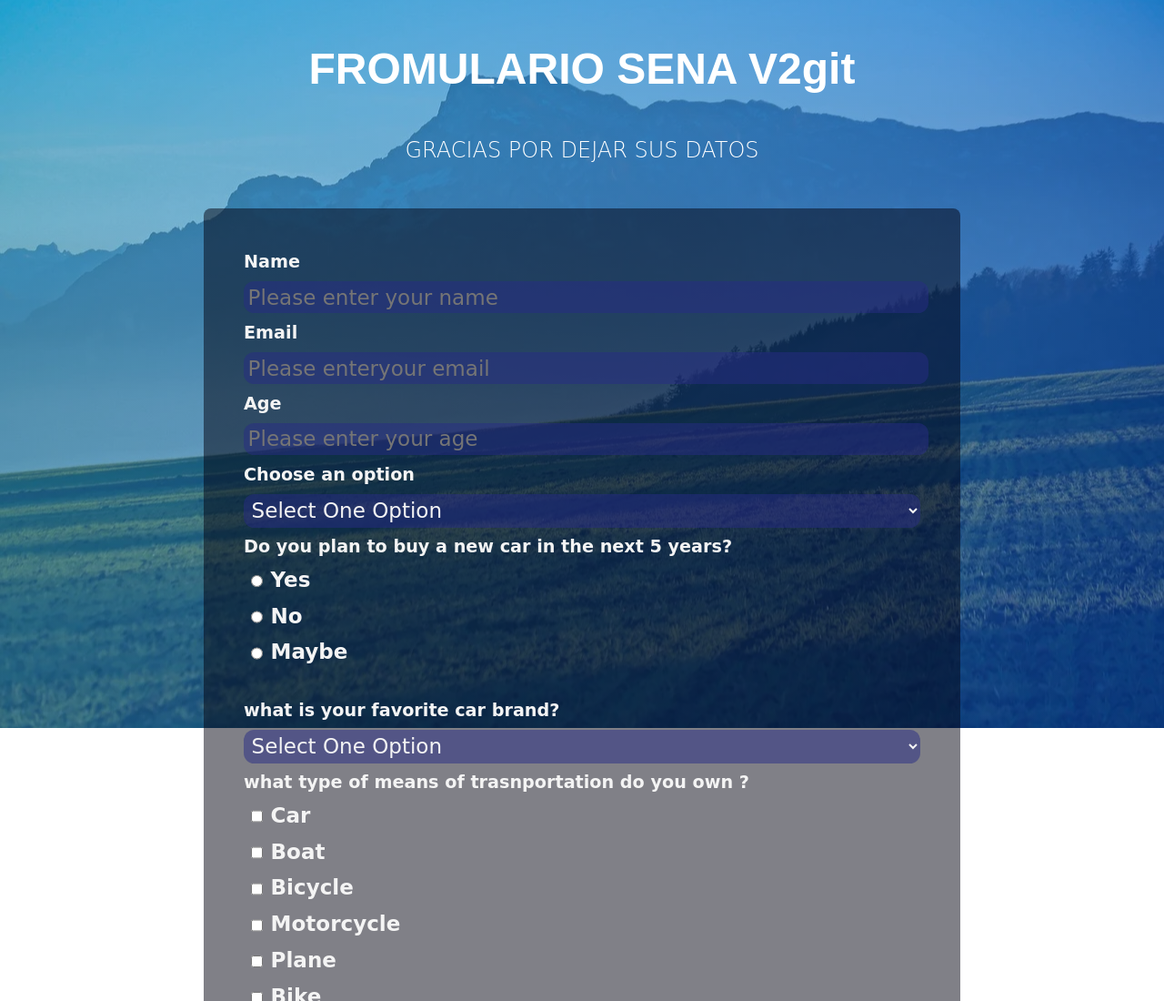
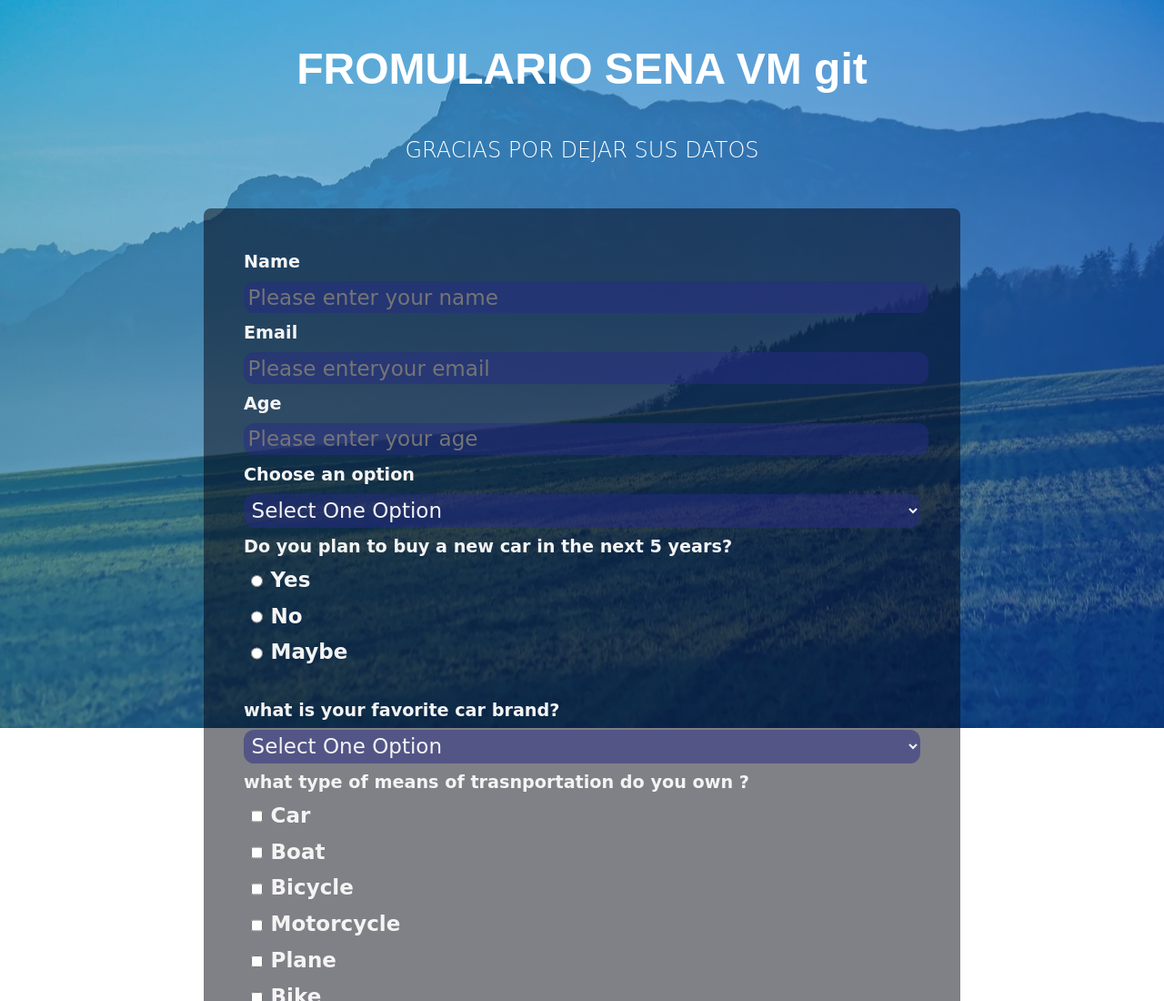
Before and after one commit to JosephtSebastian6/FormVM, a website built with webpack: page src/index.html in a window 1280 px wide. Shown: the top 1100 px of the page at 91% size. Built offline with nearby package versions, Linux system fonts and the light colour scheme; files whose address does not match are found by name.

Commit message:
cambio de titulo

```diff
--- a/src/index.html
+++ b/src/index.html
@@ -7,7 +7,7 @@
     <title>Formulario  Final 1</title>
 </head>
 <body>
-    <h1 id="title">FROMULARIO SENA V2git </h1>
+    <h1 id="title">FROMULARIO SENA VM git </h1>
     <p id="description">
       GRACIAS POR DEJAR SUS DATOS
     </p>
```
